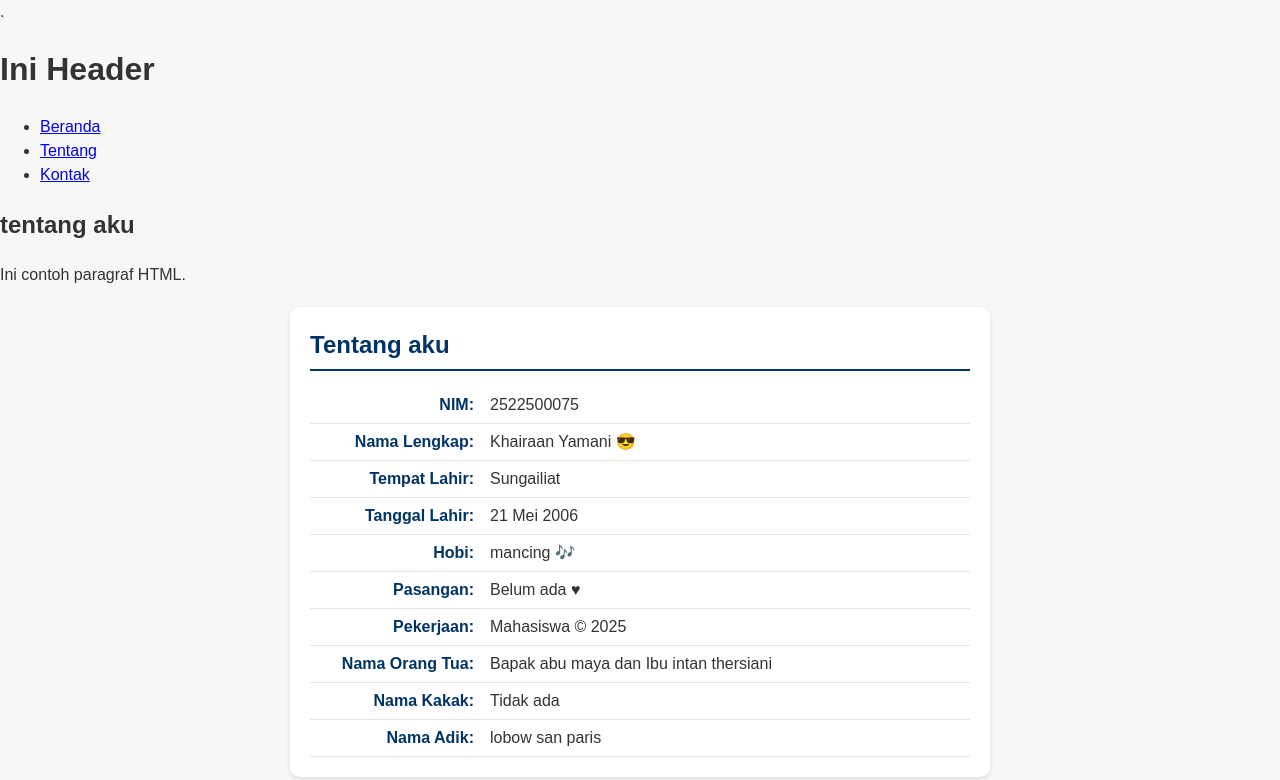
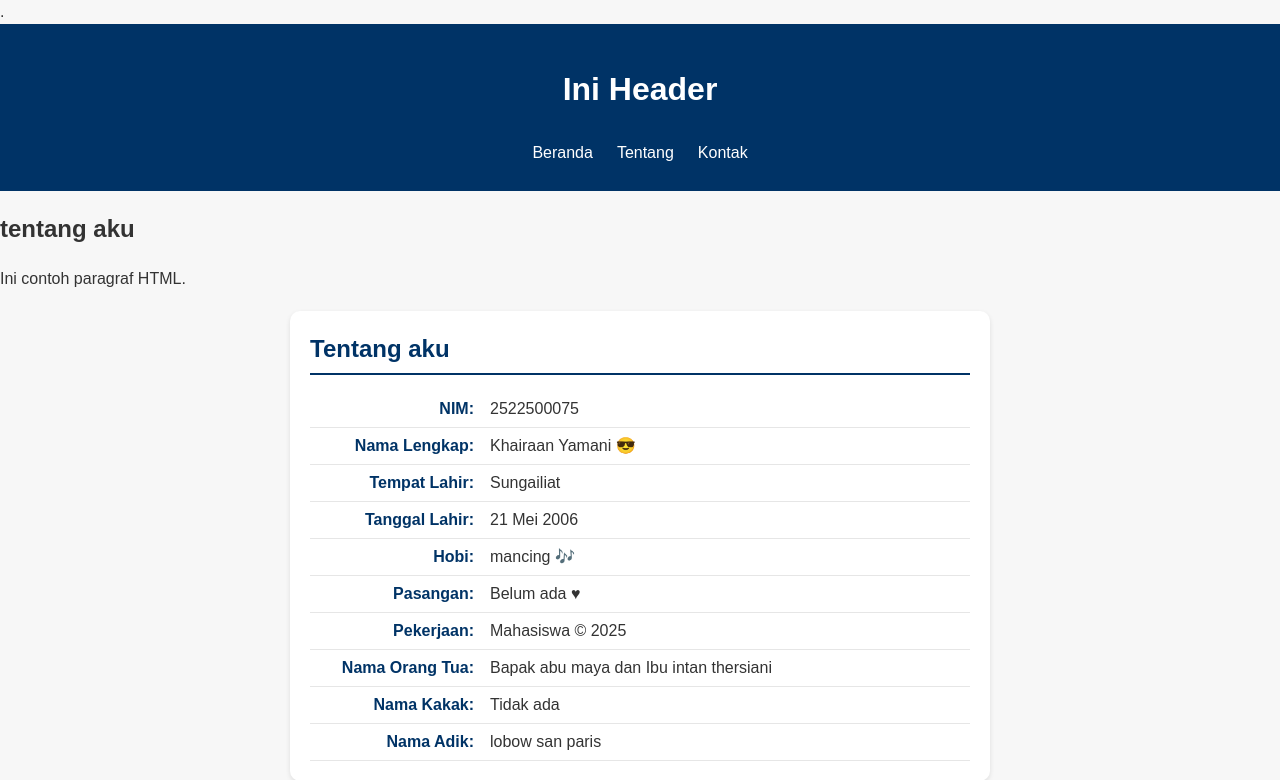
Before and after one commit to 2522500075-boop/2522500075-PWB-SI1-2526O, a PHP site: page /pertemuan-04/index.html in a window 1280 px wide. Shown: the top 780 px of the page. Run offline with PHP 8.4, Linux system fonts and the light colour scheme.

Commit message:
styling header

```diff
--- a/pertemuan-03/index.html
+++ b/pertemuan-03/index.html
@@ -147,10 +147,10 @@
       </section>
 
 <section id="contact">
-<h2>Kontak Kami</h2>
-<form action="" method="GET">
+ <h2>Kontak Kami</h2>
+  <form action="" method="GET">
 <label for="txtNama"><span>Nama:</span>
-<input type="text" id="txtNama" name="txtNama" placeholder="Masukkan nama" required
+ <input type="text" id="txtNama" name="txtNama" placeholder="Masukkan nama" required
 autocomplete="name">
 </label>
 <label for="txtEmail"><span>Email:</span>
--- a/pertemuan-04/style.css
+++ b/pertemuan-04/style.css
@@ -9,3 +9,25 @@ body {
     line-height: 1.5;
 }
 }
+
+header {
+    background: #003366;
+    color: #fff;
+    padding: 20px;
+    text-align: center;
+    }
+
+    header ul {
+    display: flex;
+    justify-content: center;
+    list-style: none;
+    padding: 0;
+    margin: 10px 0 0;
+    }
+
+header li a {
+    color: #fff;
+    text-decoration: none;
+    padding: 6px 12px;
+    display: block;
+    }
```
Also changed, not shown: pertemuan-04/README.md.
